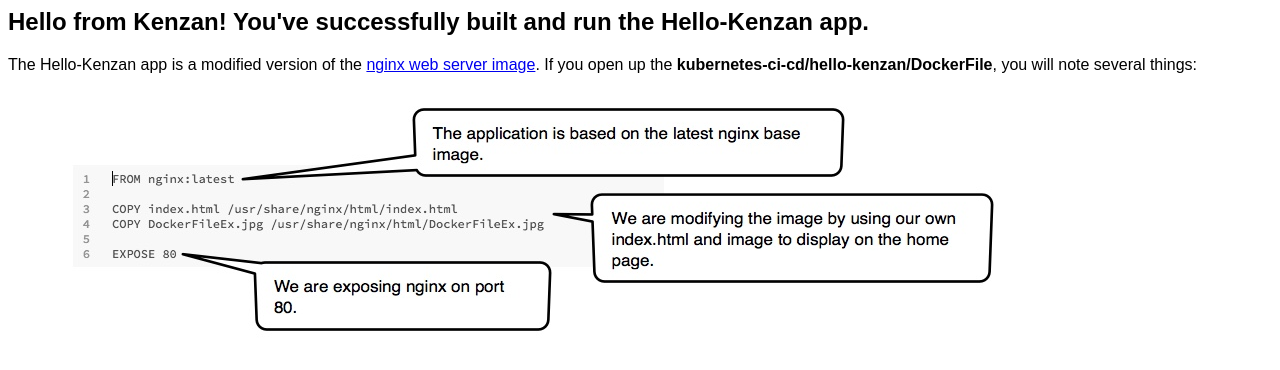
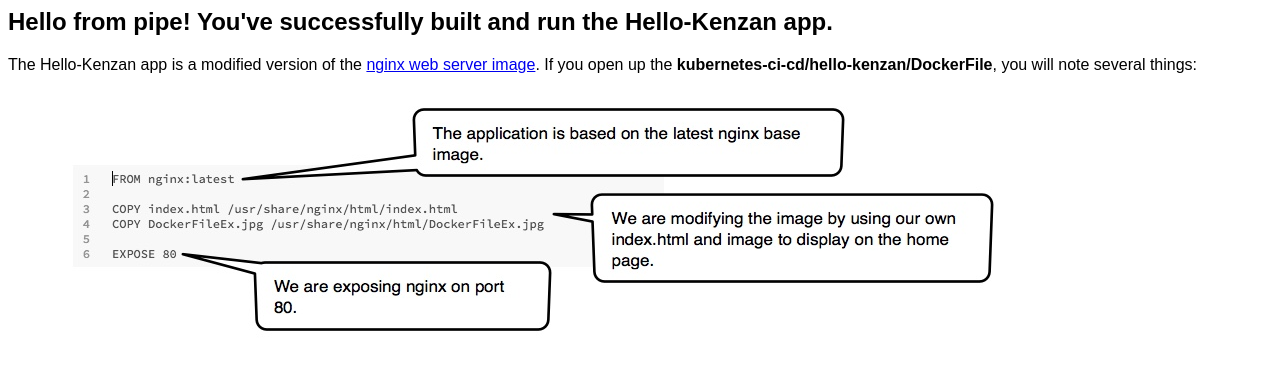
Before and after one commit to sameer666/ci-cd, a website: page applications/hello-kenzan/index.html in a window 1280 px wide. Drawn offline with Linux system fonts and the light colour scheme.

Commit message:
Update index.html

```diff
--- a/applications/hello-kenzan/index.html
+++ b/applications/hello-kenzan/index.html
@@ -1,3 +1,3 @@
-<p><h2 style="font-family:sans-serif">Hello from Kenzan! You've successfully built and run the Hello-Kenzan app.</h2> </p>
+<p><h2 style="font-family:sans-serif">Hello from pipe! You've successfully built and run the Hello-Kenzan app.</h2> </p>
 <p style="font-family:sans-serif">The Hello-Kenzan app is a modified version of the <a href="https://hub.docker.com/_/nginx/">nginx web server image</a>. If you open up the <b>kubernetes-ci-cd/hello-kenzan/DockerFile</b>, you will note several things:</p>
 <img src="DockerFileEx.jpg">
```
